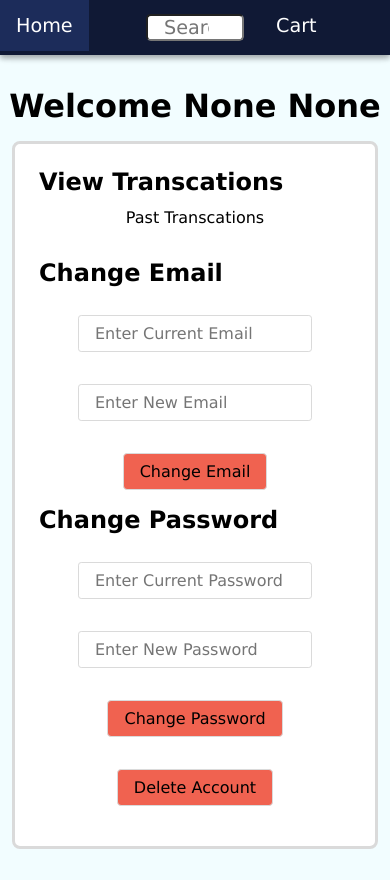
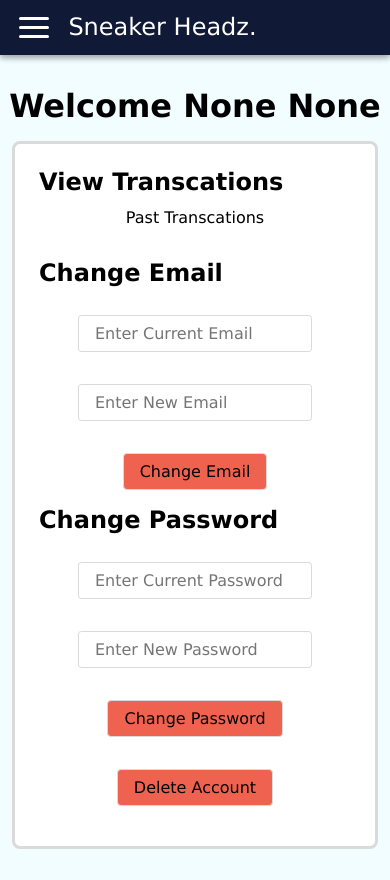
Before and after one commit to mkowusujr/sneakerhead-shoe-estore, a Flask app: page /user/1 in a window 390 px wide. Shown: the top 880 px of the page. Run offline with Flask 2, Linux system fonts and the light colour scheme; the visitor is signed in with stand-in values (Sample User, id 1); data comes from the database, SQL or seed files in the repository; parts of the project's set-up code (start-up, migrations or seed data) failed here and were passed over.

Commit message:
navbar is now responsive

```diff
--- a/website/static/dist/main.css
+++ b/website/static/dist/main.css
@@ -44,48 +44,130 @@
   box-shadow: rgba(0, 0, 0, 0.16) 0px 3px 6px, rgba(0, 0, 0, 0.23) 0px 3px 6px;
   background-color: #101935;
   width: 100vw;
-  height: 55px;
+  min-height: 55px;
   overflow: hidden;
   font-size: larger;
   position: -webkit-sticky;
   position: sticky;
   top: 0;
 }
-.nav-bar ul {
+.nav-bar .nav-links ul {
   list-style-type: none;
   display: grid;
   grid-template-columns: auto auto auto;
 }
-.nav-bar ul li {
+.nav-bar .nav-links ul li {
   float: left;
 }
-.nav-bar ul li a {
+.nav-bar .nav-links ul li a {
   color: white;
   display: block;
   padding: 14px 16px;
   text-align: center;
   text-decoration: none;
 }
-.nav-bar ul li a:hover, .nav-bar ul li a:active {
+.nav-bar .nav-links ul li a:hover, .nav-bar .nav-links ul li a:active {
   background-color: #1c2c5a;
 }
-.nav-bar input[type=search] {
+.nav-bar .nav-links input[type=search] {
   border-radius: 0.25em;
   padding: 0px 16px;
   width: 100%;
 }
-.nav-bar .nav-block {
+.nav-bar .nav-links .acct-block {
   justify-self: end;
-}
-.nav-bar nav-icon {
-  display: none;
 }
 @media screen and (max-width: 1220px) {
   .nav-bar {
     display: flex;
+    flex-direction: column;
   }
-  .nav-bar .links {
+  .nav-bar .nav-links {
     display: none;
+    width: 100%;
+  }
+  .nav-bar .nav-links ul {
+    display: flex;
+    grid-template-columns: none;
+    flex-direction: column;
+    align-items: flex-start;
+    width: 100%;
+    height: calc(100vh - 55px);
+  }
+  .nav-bar .nav-links ul .nav-releases {
+    display: flex;
+    flex-direction: column;
+    align-items: flex-start;
+    width: 100%;
+    height: 55%;
+  }
+  .nav-bar .nav-links ul .nav-releases li {
+    margin-top: auto;
+    margin-bottom: auto;
+  }
+  .nav-bar .nav-links ul li {
+    margin-top: auto;
+    width: 100%;
+  }
+  .nav-bar .nav-links ul li input[type=search] {
+    width: 15em;
+  }
+  .nav-bar .nav-links ul .acct-block {
+    display: flex;
+    flex-direction: column;
+    align-items: flex-start;
+    width: 100%;
+    height: 25%;
+  }
+  .nav-bar .nav-links ul .acct-block li {
+    margin-top: auto;
+    margin-bottom: auto;
+  }
+  .nav-bar .nav-links.active {
+    display: flex;
+  }
+}
+
+.mobile-nav {
+  display: flex;
+  width: 100%;
+  margin-top: 13px;
+  margin-bottom: 13px;
+}
+
+.nav-title {
+  display: none;
+  margin-top: auto;
+  margin-bottom: auto;
+  color: white;
+  font-size: x-large;
+}
+@media screen and (max-width: 1220px) {
+  .nav-title {
+    display: block;
+  }
+}
+
+.toggle-button {
+  display: none;
+  flex-direction: column;
+  justify-content: space-between;
+  width: 30px;
+  height: 21px;
+  margin-top: auto;
+  margin-bottom: auto;
+  margin-left: 1em;
+  margin-right: 1em;
+}
+.toggle-button .bar {
+  height: 3px;
+  width: 100%;
+  background-color: white;
+  border-radius: 10px;
+}
+@media screen and (max-width: 1220px) {
+  .toggle-button {
+    display: flex;
   }
 }
 
--- a/website/static/main.js
+++ b/website/static/main.js
@@ -54,3 +54,16 @@
 
     document.getElementById("quantities").appendChild(form);
 }
+
+function navToggle(){
+    let navbarLinks = document.getElementsByClassName('nav-links')[0];
+    if (navbarLinks.style.display === "block") {
+        navbarLinks.style.display = "none";
+        document.body.style.overflow = 'visible';
+        window.onscroll = function() {};
+      } else {
+        navbarLinks.style.display = "block";
+        document.body.style.overflow = "hidden";
+        window.onscroll = () => { window.scroll(0, 0); };
+      }
+}
--- a/website/static/sass/layout/_navbar.scss
+++ b/website/static/sass/layout/_navbar.scss
@@ -1,15 +1,17 @@
 .nav-bar {
     @include dropShadow();
     background-color: $navColor;
-    width: 100%;
+    width: 100vw;
+    min-height: 55px;
     overflow: hidden;
     font-size: larger;
     position: sticky;
     top: 0;
+    .nav-links {
         ul {
             list-style-type: none;
             display: grid;
-        grid-template-columns: 50vw auto auto;
+            grid-template-columns: auto auto auto;
             li {
                 float: left;
                 a {
@@ -24,12 +26,104 @@
                 }
             }
         }
+
         input[type="search"] {
             border-radius: 0.25em;
             padding: 0px 16px;
             width: 100%;
         }
-    .nav-block {
+
+        .acct-block {
             justify-self: end;
         }
     }
+
+    @media screen and (max-width: 1220px) {
+        display: flex;
+        flex-direction: column;
+        .nav-links {
+            display: none;
+            width: 100%;
+            ul {
+                display: flex;
+                grid-template-columns: none;
+                flex-direction: column;
+                align-items: flex-start;
+                width: 100%;
+                height: calc(100vh - 55px);
+
+                .nav-releases {
+                    display: flex;
+                    flex-direction: column;
+                    align-items: flex-start;
+                    width: 100%;
+                    height: 55%;
+                    li {
+                        margin-top: auto;
+                        margin-bottom: auto;
+                    }
+                }
+                li {
+                    margin-top: auto;
+                    width: 100%;
+                    input[type="search"] {
+                        width: 15em;
+                    }
+                }
+                .acct-block {
+                    display: flex;
+                    flex-direction: column;
+                    align-items: flex-start;
+                    width: 100%;
+                    height: 25%;
+                    li {
+                        margin-top: auto;
+                        margin-bottom: auto;
+                    }
+                }
+            }
+        }
+        .nav-links.active {
+            display: flex;
+        }
+    }
+}
+
+.mobile-nav{
+    display: flex;
+    width: 100%;
+    margin-top: 13px;
+    margin-bottom: 13px;
+}
+
+.nav-title {
+    display: none;
+    margin-top: auto;
+    margin-bottom: auto;
+    color: white;
+    font-size: x-large;
+    @media screen and (max-width: 1220px) {
+        display: block;
+    }
+}
+
+.toggle-button {
+    display: none;
+    flex-direction: column;
+    justify-content: space-between;
+    width: 30px;
+    height: 21px;
+    margin-top: auto;
+    margin-bottom: auto;
+    margin-left: 1em;
+    margin-right: 1em;
+    .bar {
+        height: 3px;
+        width: 100%;
+        background-color: white;
+        border-radius: 10px;
+    }
+    @media screen and (max-width: 1220px) {
+        display: flex;
+    }
+}
--- a/website/templates/base.html
+++ b/website/templates/base.html
@@ -12,9 +12,18 @@
     <title>{% block title %}{% endblock %}</title>
 </head>
 <body>
-    <div class="nav-bar">
+    <nav class="nav-bar">
+        <div class="mobile-nav">
+            <a href="#" class="toggle-button" onclick="navToggle()">
+                <span class="bar"></span>
+                <span class="bar"></span>
+                <span class="bar"></span>
+            </a>
+            <a class="nav-title">Sneaker Headz.</a>
+        </div>
+        <div class="nav-links">
             <ul>
-            <div>
+                <div class="nav-releases">
                     <li><a href="{{ url_for('home_view.home_page') }}">Home</a></li>
                     <li><a href="{{ url_for('cust_catalog_views.releases_page') }}">New Releases</a></li>
                     <li><a href="{{ url_for('cust_catalog_views.mens_releases_page') }}">Mens</a></li>
@@ -30,13 +39,13 @@
                     </a>
                 </li>
 
-            <div class="nav-block">
+                <div class="acct-block">
                     {% if current_user.is_authenticated %}
                         <li>
                             <a href="{{url_for('cust_cart_views.display_cart_page')}}">Cart</a>
                         </li>
                         <li>
-                    <a href="{{ url_for( 'acct_mgmt_views.display_account_page', user_id=current_user.id ) }}">Hello {{current_user.firstname}}</a>
+                            <a href="{{ url_for( 'acct_mgmt_views.display_account_page', user_id=current_user.id ) }}">{{current_user.firstname}}</a>
                         </li>
                         <li>
                             <a href="{{url_for('acct_mgmt_views.logout')}}"">Sign Out</a>
@@ -48,11 +57,11 @@
                         <li>
                             <a href="{{url_for('acct_mgmt_views.display_login_page')}}"">Sign In</a>
                         </li>
+                    {% endif %}
                 </div>
-
-            {% endif %}
             </ul>
         </div>
+    </nav>
 
     <div class="content">
         {% block body %}{% endblock %}
```
Also changed, not shown: website/models.py (+10 -0 lines), website/views/transcations_views.py (added), 1 other file. Lines whose indentation alone changed are shown as unchanged.
